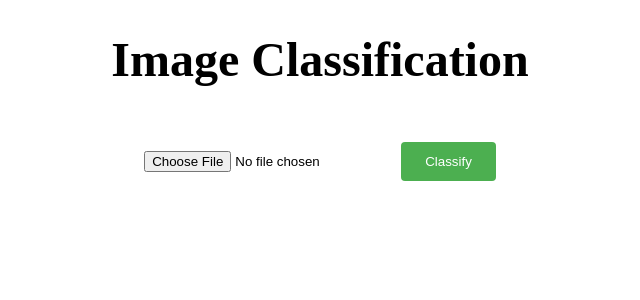
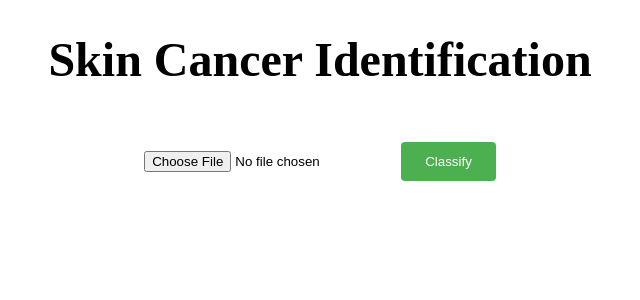
Before and after one commit to surya810/app, a Flask app: page / in a window 1280 px wide. Shown: the top 300 px of the page, without its empty margins (320-960 px from the left). Run offline with Flask 3, Linux system fonts and the light colour scheme; parts of the project's set-up code (start-up, migrations or seed data) failed here and were passed over.

Commit message:
suryabrata Das
updated

```diff
--- a/template/index.html
+++ b/template/index.html
@@ -7,7 +7,7 @@
 </head>
 <body>
     <div class="container">
-        <h1>Image Classification</h1>
+        <h1>Skin Cancer Identification</h1>
         <form action="{{ url_for('predict') }}" method="POST" enctype="multipart/form-data">
             <input type="file" name="image" accept="image/*">
             <input type="submit" value="Classify">
```
